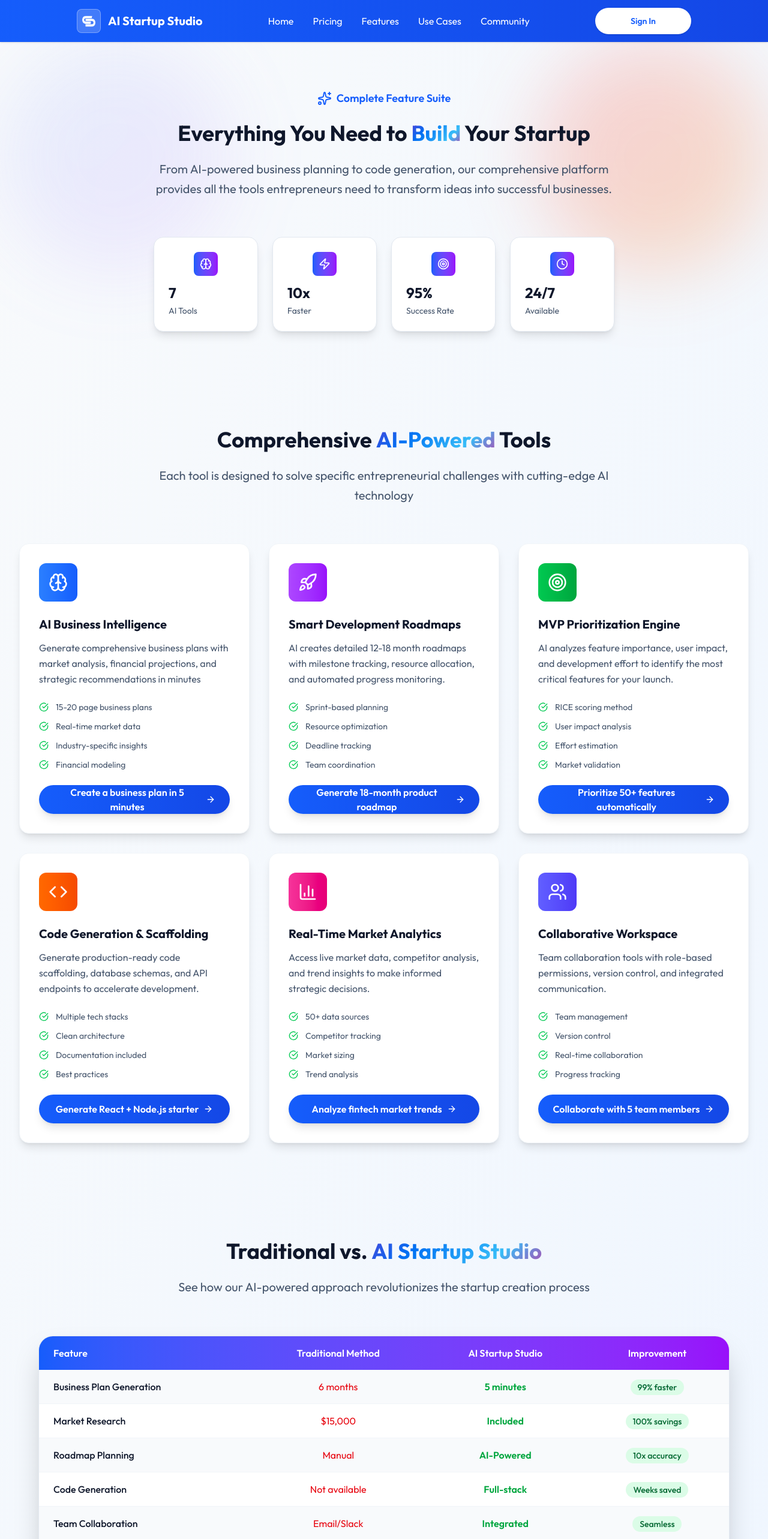
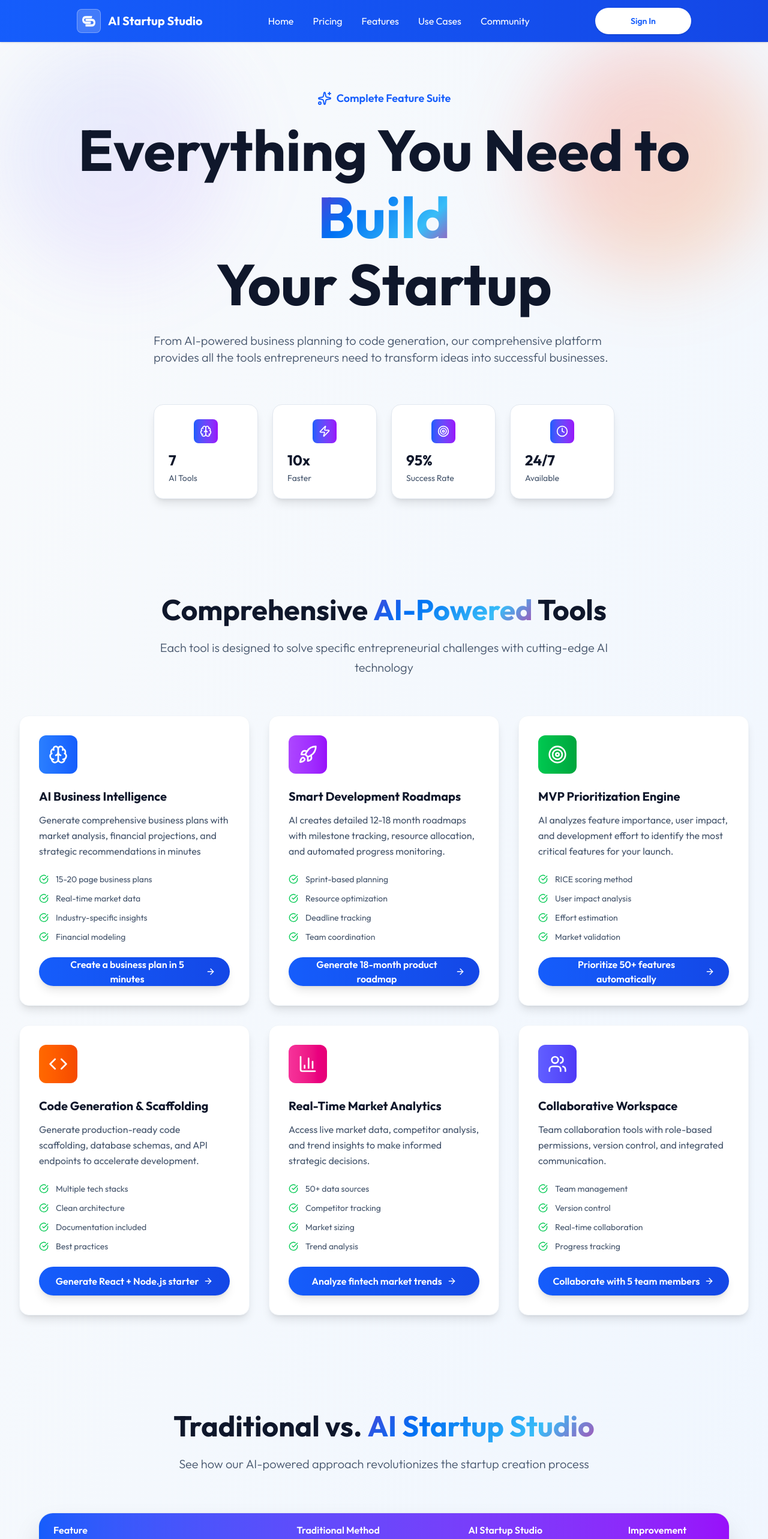
Before and after one commit to Marin2409/ai-startup-studio, a React (Vite) app: page /features in a window 1280 px wide. Shown: the top 2566 px of the page at 60% size. Built offline with nearby package versions, Linux system fonts and the light colour scheme; a web font is replaced by a local one.

Commit message:
Fix some styling Issues. Still need to clean code and create consistenty

```diff
--- a/src/components/FAQ.jsx
+++ b/src/components/FAQ.jsx
@@ -154,7 +154,7 @@ const FAQ = () => {
             Everything You Need to <AuroraText>Know</AuroraText>
           </h2>
 
-          <p className="text-xl text-slate-600 max-w-3xl mx-auto leading-relaxed">
+          <p className="text-xl text-slate-600 max-w-3xl mx-auto leading-relaxed font-light">
             Get answers to the most common questions about our AI-powered startup platform.
             Can't find what you're looking for? We're here to help!
           </p>
--- a/src/components/Problem.jsx
+++ b/src/components/Problem.jsx
@@ -104,7 +104,7 @@ const Problem = () => {
             Why Most Startups <AuroraText>Fail</AuroraText> Before They Start
         </h2>
 
-        <p className="text-xl text-slate-600 max-w-4xl mx-auto leading-relaxed mb-12">
+        <p className="text-xl text-slate-600 max-w-4xl mx-auto leading-relaxed mb-12 font-light">
             The entrepreneurial journey is riddled with obstacles that prevent great ideas from becoming successful businesses.
             Here's what's really holding back the next generation of innovators.
         </p>
--- a/src/components/Showcase.jsx
+++ b/src/components/Showcase.jsx
@@ -91,7 +91,7 @@ const Showcase = () => {
             <h2 className="text-4xl lg:text-5xl font-bold text-slate-900 mb-8">
               Your Complete <AuroraText>Startup Journey</AuroraText>
             </h2>
-            <p className="text-xl text-slate-600 max-w-4xl mx-auto leading-relaxed mb-8">
+            <p className="text-xl text-slate-600 max-w-4xl mx-auto leading-relaxed mb-8 font-light">
               From initial idea to successful launch - see how our integrated AI tools work together
               to accelerate every stage of your startup development process.
             </p>
--- a/src/components/Solution.jsx
+++ b/src/components/Solution.jsx
@@ -114,7 +114,7 @@ const Solution = () => {
             AI Startup Studio <AuroraText>Transforms</AuroraText> Everything
           </h2>
 
-          <p className="text-xl text-slate-600 max-w-4xl mx-auto leading-relaxed mb-12">
+          <p className="text-xl text-slate-600 max-w-4xl mx-auto leading-relaxed mb-12 font-light">
             We've reimagined the entire startup creation process with AI-powered tools that eliminate
             traditional barriers and accelerate your journey from idea to successful business.
           </p>
--- a/src/components/ui/SectionHeader.jsx
+++ b/src/components/ui/SectionHeader.jsx
@@ -119,10 +119,10 @@ const SectionHeader = ({
           ========================================== */}
       {description && (
         <p className={`
-          ${TYPOGRAPHY.sizes.body.large}
-          text-slate-600
-          ${centered ? 'max-w-3xl mx-auto' : 'max-w-4xl'}
-          leading-relaxed
+          ${TYPOGRAPHY.weights.light}
+          ${TYPOGRAPHY.sizes.body.base}
+          md:${TYPOGRAPHY.sizes.body.large}
+          text-slate-600 py-4 text-center max-w-4xl mx-auto leading-relaxed
         `}>
           {description}
         </p>
--- a/src/pages/Community.jsx
+++ b/src/pages/Community.jsx
@@ -419,7 +419,7 @@ const Community = () => {
             Join the <AuroraText>Entrepreneur</AuroraText> Community
             </h1>
 
-            <p className="text-xl text-slate-600 max-w-3xl mx-auto py-8">
+            <p className="text-xl text-slate-600 max-w-3xl mx-auto py-8 font-light">
               Share your journey, learn from others, and stay updated with the latest insights,
               success stories, and tips from fellow entrepreneurs building amazing startups.
             </p>
@@ -520,7 +520,7 @@ const Community = () => {
               Discover <AuroraText>Insights</AuroraText> & Stories
             </h2>
 
-            <p className="text-xl text-slate-600 max-w-3xl mx-auto leading-relaxed">
+            <p className="text-xl text-slate-600 max-w-3xl mx-auto leading-relaxed font-light">
               Explore our comprehensive collection of success stories, how-to guides, case studies, and expert tips.
               Learn from real entrepreneurs who've built successful startups using our AI-powered platform.
             </p>
--- a/src/pages/Features.jsx
+++ b/src/pages/Features.jsx
@@ -148,19 +148,32 @@ const Features = () => {
         <div className="max-w-7xl mx-auto">
 
           {/* Main page header */}
-          <SectionHeader
-            icon={<Sparkles className="w-6 h-6" />}
-            badge="Complete Feature Suite"
-            title="Everything You Need to Build Your Startup"
-            highlightedWord="Build"
-            description="From AI-powered business planning to code generation, our comprehensive platform provides all the tools entrepreneurs need to transform ideas into successful businesses."
-          />
+          <motion.div
+            initial={{ opacity: 0, y: 30 }}
+            animate={{ opacity: 1, y: 0 }}
+            transition={{ duration: 0.8 }}
+          >
+            <div className="flex items-center justify-center mb-6">
+              <Sparkles className="w-6 h-6 text-blue-600 mr-2" />
+              <span className="text-blue-600 font-semibold text-lg">Complete Feature Suite</span>
+            </div>
+
+            <h1 className="text-6xl lg:text-8xl md:text-9xl font-bold text-slate-900 text-center flex flex-col gap-4">
+              Everything You Need to <AuroraText>Build</AuroraText> Your Startup
+            </h1>
+
+            <p className="text-xl text-slate-600 max-w-3xl mx-auto py-8 font-light">
+              From AI-powered business planning to code generation, our comprehensive platform provides all the tools entrepreneurs need to transform ideas into successful businesses.
+            </p>
+          </motion.div>
+
+
 
           {/* ==========================================
               HERO STATISTICS GRID
               ========================================== */}
 
-          <div className="grid grid-cols-2 md:grid-cols-4 gap-6 max-w-3xl mx-auto mt-12">
+          <div className="grid grid-cols-2 md:grid-cols-4 gap-6 max-w-3xl mx-auto mt-8">
             {heroStats.map((stat, index) => (
               <motion.div
                 key={index}
@@ -189,11 +202,20 @@ const Features = () => {
       <section className="py-20 px-4 sm:px-6 lg:px-8">
         <div className="max-w-7xl mx-auto">
 
-          <SectionHeader
-            title="Comprehensive AI-Powered Tools"
-            highlightedWord="AI-Powered"
-            description="Each tool is designed to solve specific entrepreneurial challenges with cutting-edge AI technology"
-          />
+          <motion.div
+            initial={{ opacity: 0, y: 30 }}
+            animate={{ opacity: 1, y: 0 }}
+            transition={{ duration: 0.8 }}
+            className="text-center mb-16"
+          >
+            <h2 className="text-4xl lg:text-5xl font-bold text-slate-900 mb-6">
+              Comprehensive <AuroraText>AI-Powered</AuroraText> Tools
+            </h2>
+
+                         <p className="text-xl text-slate-600 max-w-3xl mx-auto leading-relaxed font-light">
+               Each tool is designed to solve specific entrepreneurial challenges with cutting-edge AI technology
+             </p>
+          </motion.div>
 
           <div className="grid grid-cols-1 md:grid-cols-2 lg:grid-cols-3 gap-8">
             {solutions.map((solution, index) => (
@@ -263,11 +285,20 @@ const Features = () => {
       <section className="py-20 px-4 sm:px-6 lg:px-8">
         <div className="max-w-6xl mx-auto">
 
-          <SectionHeader
-            title="Traditional vs. AI Startup Studio"
-            highlightedWord="AI Startup Studio"
-            description="See how our AI-powered approach revolutionizes the startup creation process"
-          />
+          <motion.div
+            initial={{ opacity: 0, y: 30 }}
+            animate={{ opacity: 1, y: 0 }}
+            transition={{ duration: 0.8 }}
+            className="text-center mb-16"
+          >
+            <h2 className="text-4xl lg:text-5xl font-bold text-slate-900 mb-6">
+              Traditional vs. <AuroraText>AI Startup Studio</AuroraText>
+            </h2>
+
+                         <p className="text-xl text-slate-600 max-w-3xl mx-auto leading-relaxed font-light">
+               See how our AI-powered approach revolutionizes the startup creation process
+             </p>
+          </motion.div>
 
           <motion.div
             initial={ANIMATIONS.fadeInUp.initial}
--- a/src/pages/UseCases.jsx
+++ b/src/pages/UseCases.jsx
@@ -246,7 +246,7 @@ const UseCases = () => {
             See How <AuroraText>Entrepreneurs</AuroraText> Build Success
             </h1>
 
-            <p className="text-xl text-slate-600 max-w-3xl mx-auto py-8">
+            <p className="text-xl text-slate-600 max-w-3xl mx-auto py-8 font-light">
               Discover how real entrepreneurs, developers, and business owners use AI Startup Studio
               to accelerate their journey from idea to successful business.
             </p>
```
Also changed, not shown: src/components/Features.jsx (+5 -5 lines), src/components/Hero.jsx (+7 -0 lines), src/pages/Pricing.jsx (+32 -12 lines).
